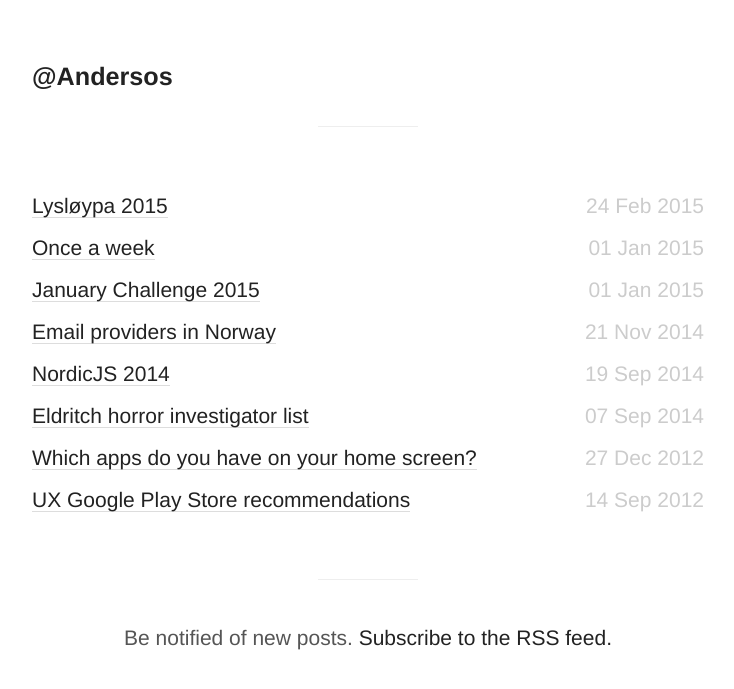
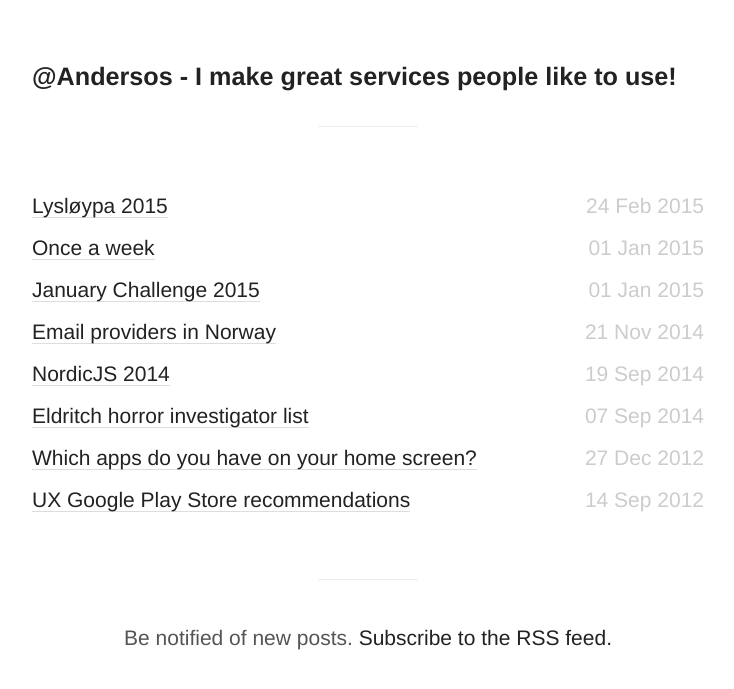
Before and after one commit to Andersos/andersos.net, a Jekyll site: the page built from index.html, in a window 1280 px wide. Shown: the top 689 px of the page, without its empty margins (272-1006 px from the left). Built offline with Jekyll 4.4.1, drawn with Linux system fonts in a browser that asks for light colours; Markdown is read by kramdown in place of the engine named in the settings.

Commit message:
Add tagline

```diff
--- a/_layouts/default.html
+++ b/_layouts/default.html
@@ -23,7 +23,7 @@
     <div class="container">
         <header class="masthead">
             <h3 class="masthead-title">
-                <a href="/" title="Home">@Andersos</a>
+                <a href="/" title="Home">@Andersos - I make great services people like to use!</a>
             </h3>
             <ul class="nav">
                 <!--<li><a href="/projects">Projects</a></li>
```
